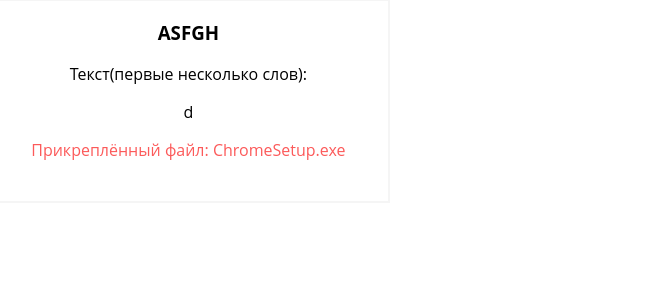
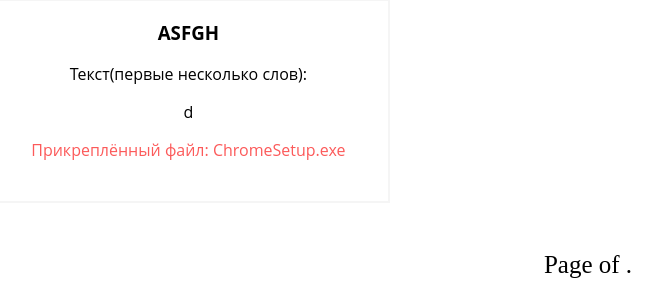
Before and after one commit to Sergey-none/host_1, a Django app: template blog/templates/blog/post/list.html in a window 1280 px wide. Shown: the part 1283-1578 px from the top of the page, without its empty margins (52-714 px from the left). Before the commit the page ends 1443 px from the top, so only its background shows below. Run offline with Django 3.2, Linux system fonts and the light colour scheme; the template is opened without the code that fills it: values that come from a table or form of the project are taken from there, others are empty; data comes from the database, SQL or seed files in the repository.

Commit message:
Update list.html

```diff
--- a/blog/templates/blog/post/list.html
+++ b/blog/templates/blog/post/list.html
@@ -42,7 +42,9 @@
     {% endfor %}
 {% endblock %}
   </div>
-
+ <p style="text-align: center; margin: auto;">
+  {% include "../pagination.html" with page=posts %}
+</p>
 <p style="display: none;">
   Опубликовано {{ post.publsish }} Автор: {{ post.author }}
 </p>
```
